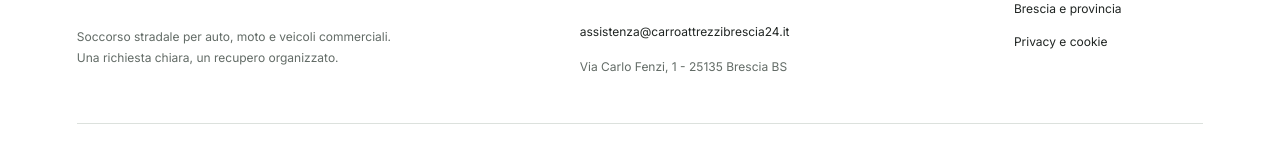
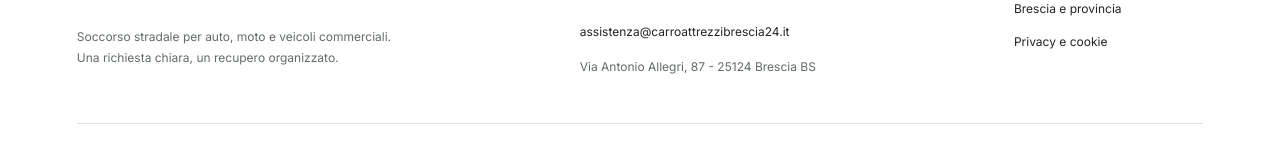
Before and after one commit to alessio-aesthetic/carroattrezzibrescia24.it, a Next.js app: page /zone/brescia in a window 1280 px wide. Shown: the part 3863-4009 px from the top of the page. Built offline with nearby package versions, Linux system fonts and the light colour scheme.

Commit message:
Update Brescia business address

```diff
--- a/src/data/site.ts
+++ b/src/data/site.ts
@@ -3,7 +3,7 @@ export const site = {
   city: 'Brescia',
   phone: '030 204 1917',
   tel: 'tel:+390302041917',
-  address: 'Via Carlo Fenzi, 1 - 25135 Brescia BS',
+  address: 'Via Antonio Allegri, 87 - 25124 Brescia BS',
   email: 'assistenza@carroattrezzibrescia24.it',
   domain: 'https://carroattrezzibrescia24.it',
   template: 'radiant',
```
